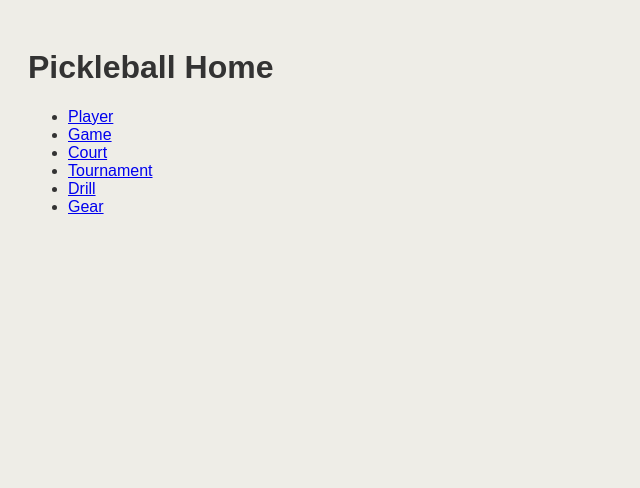
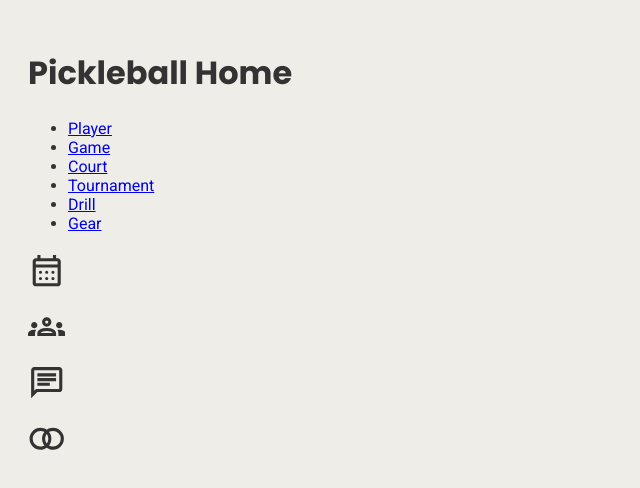
Before and after one commit to yisaan/csc437-project, a website: page packages/proto/public/index.html in a window 1280 px wide. Shown: the whole page, without its empty margins (0-640 px from the left). Drawn offline with Linux system fonts and the light colour scheme.

Commit message:
lab 4 done

```diff
--- a/packages/proto/public/index.html
+++ b/packages/proto/public/index.html
@@ -1,9 +1,12 @@
 <!doctype html>
-<html>
-<head>
-  <title>Pickleball App Prototype</title>
-  <link rel="stylesheet" href="/styles/page.css" />
-</head>
+<html lang="en">
+  <head>
+    <meta charset="utf-8" />
+    <link rel="stylesheet" href="/styles/page.css" />
+    <link rel="preconnect" href="https://fonts.googleapis.com">
+    <link rel="preconnect" href="https://fonts.gstatic.com" crossorigin>
+    <link href="https://fonts.googleapis.com/css2?family=Poppins:ital,wght@0,100;0,200;0,300;0,400;0,500;0,600;0,700;0,800;0,900;1,100;1,200;1,300;1,400;1,500;1,600;1,700;1,800;1,900&family=Roboto:ital,wght@0,100..900;1,100..900&display=swap" rel="stylesheet">
+  </head>
 <body>
   <h1>Pickleball Home</h1>
   <ul>
@@ -14,5 +17,25 @@
     <li><a href="drill.html">Drill</a></li>
     <li><a href="gear.html">Gear</a></li>
   </ul>
+  <h3>
+    <svg class="icon">
+      <use href="/icons/organization.svg#icon-calender" />
+    </svg>
+  </h3>
+  <h3>
+    <svg class="icon">
+      <use href="/icons/organization.svg#icon-group" />
+    </svg>
+  </h3>
+  <h3>
+    <svg class="icon">
+      <use href="/icons/organization.svg#icon-chat" />
+    </svg>
+  </h3>
+  <h3>
+    <svg class="icon">
+      <use href="/icons/organization.svg#icon-unity" />
+    </svg>
+  </h3>
 </body>
 </html>
--- a/packages/proto/public/styles/page.css
+++ b/packages/proto/public/styles/page.css
@@ -1,7 +1,7 @@
 @import url('tokens.css');
 
 body {
-    font-family: Arial, sans-serif;
+    font-family: 'Roboto', 'Helvetica Neue', 'Helvetica', 'Arial', sans-serif;
     background-color: var(--color-background-page);
     color: var(--color-text);
     padding: 20px;
@@ -10,6 +10,12 @@ body {
 header {
     color: var(--color-text-inverted);
     background-color: var(--color-background-header);
+}
+
+h1, h2, h3 {
+    font-family: 'Poppins', 'Arial Black', 'Impact', sans-serif;
+    font-weight: 700;
+    font-style: normal;
 }
 
 h2 a {
@@ -40,3 +46,11 @@ dd {
     margin-bottom: 10px;
     color: var(--color-text);
 }
+
+svg.icon {
+    display: inline;
+    height: 2em;
+    width: 2em;
+    vertical-align: top;
+    fill: currentColor;
+}
```
Also changed, not shown: packages/proto/public/court.html (+8 -5 lines), packages/proto/public/drill.html (+8 -5 lines), packages/proto/public/game.html (+8 -5 lines), packages/proto/public/gear.html (+8 -5 lines), packages/proto/public/player.html (+8 -5 lines), packages/proto/public/tournament.html (+8 -5 lines), packages/proto/assets/calender.svg (added), packages/proto/assets/chat.svg (added), packages/proto/assets/group.svg (added), packages/proto/assets/unity.svg (added), packages/proto/public/icons/organization.svg (added).
